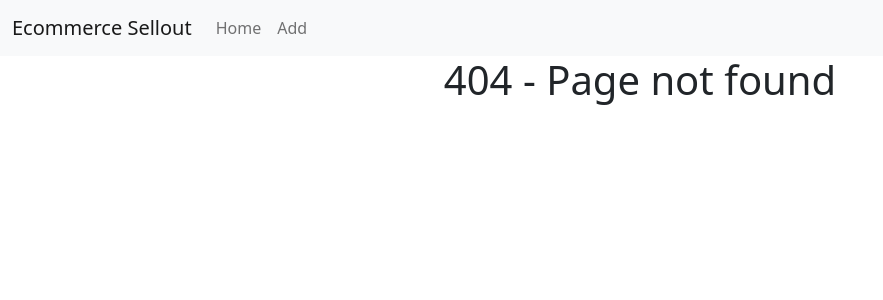
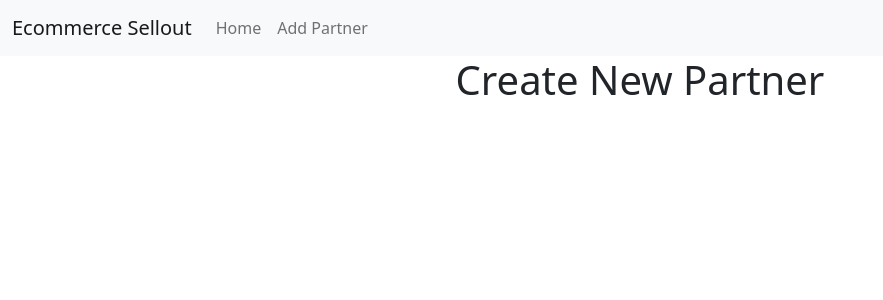
Before and after one commit to nelson-b/ecommerce-sellout, a React (Create React App) app: page /addPartner in a window 1280 px wide. Before the commit this address had no page. Shown: the top 300 px of the page, without its empty margins (0-883 px from the left). Built offline with nearby package versions, Linux system fonts and the light colour scheme.

Commit message:
Added Partner Component

```diff
--- a/src/App.js
+++ b/src/App.js
@@ -1,10 +1,10 @@
 import React, { useState } from "react";
-import {  BrowserRouter as Router, Route, Routes } from 'react-router-dom';
-import AddSelloutdata from "./components/add-selloutdata.component.js";
+import { BrowserRouter as Router, Route, Routes } from "react-router-dom";
+import PartnerComponent from "./components/partner.component.js";
 import MyMenu from "./components/menu.component.js";
 import HomeComponent from "./components/home.component.js";
 import { createBrowserHistory as createHistory } from "history";
-import 'bootstrap/dist/css/bootstrap.min.css';
+import "bootstrap/dist/css/bootstrap.min.css";
 import "./App.css";
 
 const history = createHistory();
@@ -15,16 +15,16 @@ function App() {
     setIsOpen(!isOpen);
   };
 
-const MissingPage = () => <h1>404 - Page not found</h1>
+  const MissingPage = () => <h1>404 - Page not found</h1>;
 
   return (
     <div className="App">
-      <Router history = {history}>
-        <MyMenu/>
+      <Router history={history}>
+        <MyMenu />
         <Routes>
-          <Route path="/" element={ <HomeComponent/> } />
-          <Route path="/add" exact element={ <AddSelloutdata/> } />
-          <Route path="*" element={ <MissingPage/> } />
+          <Route path="/" element={<HomeComponent />} />
+          <Route path="/addPartner" exact element={<PartnerComponent />} />
+          <Route path="*" element={<MissingPage />} />
         </Routes>
       </Router>
     </div>
--- a/src/components/add-selloutdata.component.js
+++ /dev/null
@@ -1,13 +0,0 @@
-import React, { Component } from "react";
-import { connect } from "react-redux";
-import { createSellOutData } from "../actions/selloutaction";
-
-function AddSelloutData(){
-    return(
-        <div>
-            <h1>This is add page</h1>
-        </div>
-    );
-}
-
-export default connect(null, { createSellOutData })(AddSelloutData);
--- a/src/components/menu.component.js
+++ b/src/components/menu.component.js
@@ -6,11 +6,10 @@ import {
   NavbarBrand,
   Nav,
   NavItem,
-  NavLink
+  NavLink,
 } from "reactstrap";
 
-function MyMenu(){
-
+function MyMenu() {
   const toggle = () => {
     toggleNavbar(!isOpen);
   };
@@ -28,7 +27,7 @@ function MyMenu(){
               <NavLink href="/">Home</NavLink>
             </NavItem>
             <NavItem>
-                <NavLink href="/add">Add</NavLink>
+              <NavLink href="/addPartner">Add Partner</NavLink>
             </NavItem>
           </Nav>
         </Collapse>
@@ -37,4 +36,4 @@ function MyMenu(){
   );
 }
 
-export default MyMenu
+export default MyMenu;
--- /dev/null
+++ b/src/components/partner.component.js
@@ -0,0 +1,13 @@
+import React from "react";
+import { connect } from "react-redux";
+import { createSellOutData } from "../actions/selloutaction";
+
+function PartnerComponent() {
+  return (
+    <div>
+      <h1>Create New Partner</h1>
+    </div>
+  );
+}
+
+export default connect(null, { createSellOutData })(PartnerComponent);
```
Lines whose indentation alone changed are shown as unchanged.
